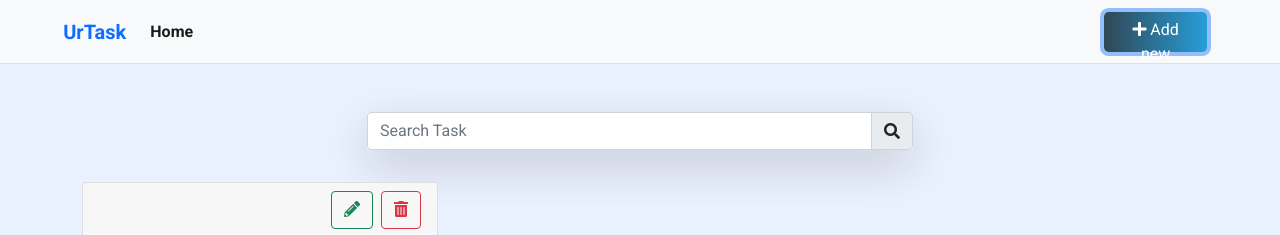
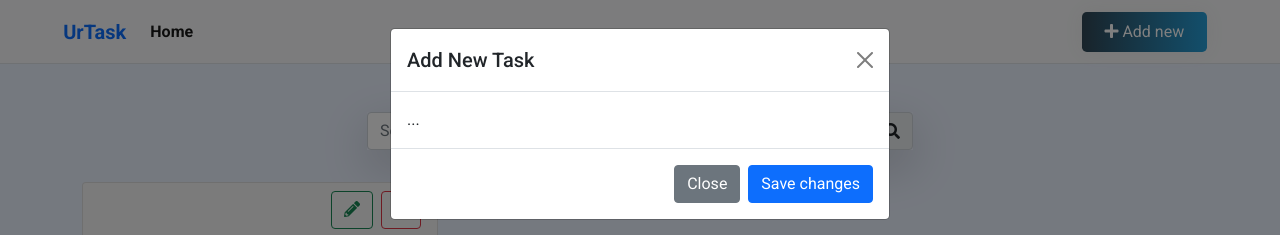
Before and after one commit to Aviral3888/UrTask-Display-your-tasks, a plain HTML site: page index.html in a window 1280 px wide. Both pictures are taken after a click on the button "Add new". Shown: the top 235 px of the page. Drawn offline with nearby package versions, Linux system fonts and the light colour scheme; grey boxes are pictures that could not be loaded.

Commit message:
Added Modal

```diff
--- a/index.html
+++ b/index.html
@@ -27,8 +27,28 @@
 
 <body>
 
+    <!-- Modal -->
+    <div class="modal fade" id="addNewModal" tabindex="-1" aria-labelledby="exampleModalLabel" aria-hidden="true">
+        <div class="modal-dialog">
+            <div class="modal-content">
+                <div class="modal-header">
+                    <h5 class="modal-title" id="exampleModalLabel">Add New Task</h5>
+                    <button type="button" class="btn-close" data-bs-dismiss="modal" aria-label="Close"></button>
+                </div>
+                <div class="modal-body">
+                    ...
+                </div>
+                <div class="modal-footer">
+                    <button type="button" class="btn btn-secondary" data-bs-dismiss="modal">Close</button>
+                    <button type="button" class="btn btn-primary">Save changes</button>
+                </div>
+            </div>
+        </div>
+    </div>
+
+
     <!-- Navbar -->
-    <nav class="navbar nav__style navbar-expand-md navbar-light bg-light border-bottom">
+    <nav class="navbar navbar-expand-md navbar-light bg-light border-bottom nav__style ">
         <div class="container-fluid">
             <a class="navbar-brand text-primary fw-bold" href="#">UrTask</a>
             <button class="navbar-toggler" type="button" data-bs-toggle="collapse" data-bs-target="#navbarSupportedContent" aria-controls="navbarSupportedContent" aria-expanded="false" aria-label="Toggle navigation">
@@ -40,9 +60,7 @@
                         <a class="nav-link fw-bold active" aria-current="page" href="#">Home</a>
                     </li>
                 </ul>
-                <button class="btn btn-primary rounded-3 btn__style btn__base" type="button"><i class="fas fa-plus"></i>
-                    Add
-                    new</button>
+                <button type="button" class="btn btn-primary rounded-3 btn__style btn__base" data-bs-toggle="modal" data-bs-target="#addNewModal"><i class="fas fa-plus"></i> Add new</button>
             </div>
         </div>
     </nav>
--- a/stylesheets/style.css
+++ b/stylesheets/style.css
@@ -20,8 +20,8 @@ body {
 }
 
 .btn__base {
-    width: 8vw;
-    height: 5vh;
+    width: 125px;
+    height: 40px;
     margin: 10px;
     text-align: center;
     transition: 0.5s;
```
